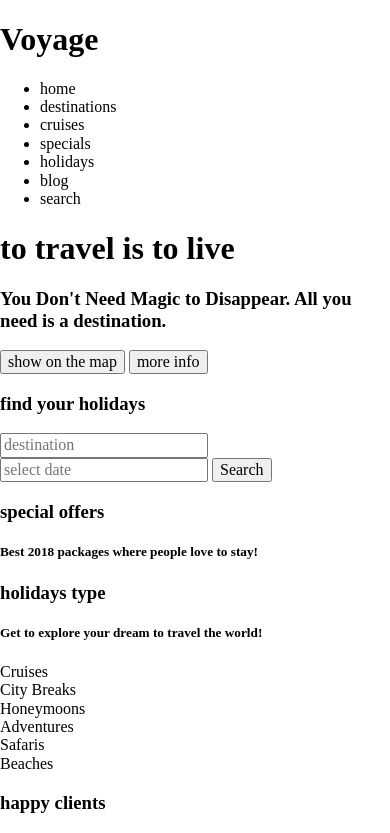
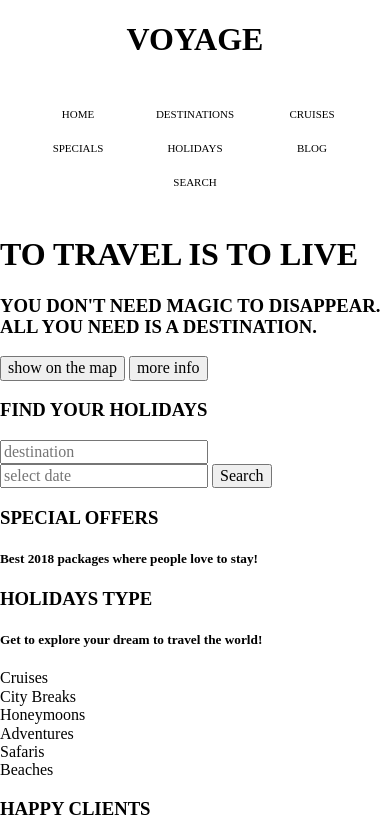
Before and after one commit to Kalenai/travel-website, a website: page src/index.html in a window 390 px wide. Shown: the top 833 px of the page. Drawn offline with Linux system fonts and the light colour scheme; files that its build step writes are made by us from their sources.

Commit message:
Main navigation styled

```diff
--- a/src/assets/styles/main.css
+++ b/src/assets/styles/main.css
@@ -3,3 +3,47 @@
 *:after {
   box-sizing: border-box;
 }
+
+html {
+  font-size: 100%;
+}
+
+h1,
+h3 {
+  text-transform: uppercase;
+}
+
+/* Navigation */
+
+li {
+  list-style: none;
+}
+
+.main-nav {
+  display: flex;
+  justify-content: space-around;
+  flex-wrap: wrap;
+}
+
+.nav-list {
+  padding: 0;
+  display: flex;
+  font-variant: small-caps;
+  text-align: center;
+}
+
+.nav-list li {
+  padding: 1rem;
+}
+
+@media screen and (max-width: 700px) {
+  .nav-list {
+    justify-content: center;
+    flex-wrap: wrap;
+  }
+
+  .nav-list li {
+    padding: 0.5rem;
+    flex-basis: 30%;
+  }
+}
--- a/src/index.html
+++ b/src/index.html
@@ -14,8 +14,6 @@
     <nav>
       <div class="main-nav">
         <h1 class="logo">Voyage</h1>
-      </div>
-      <div>
         <ul class="nav-list">
           <li>home</li>
           <li>destinations</li>
```
